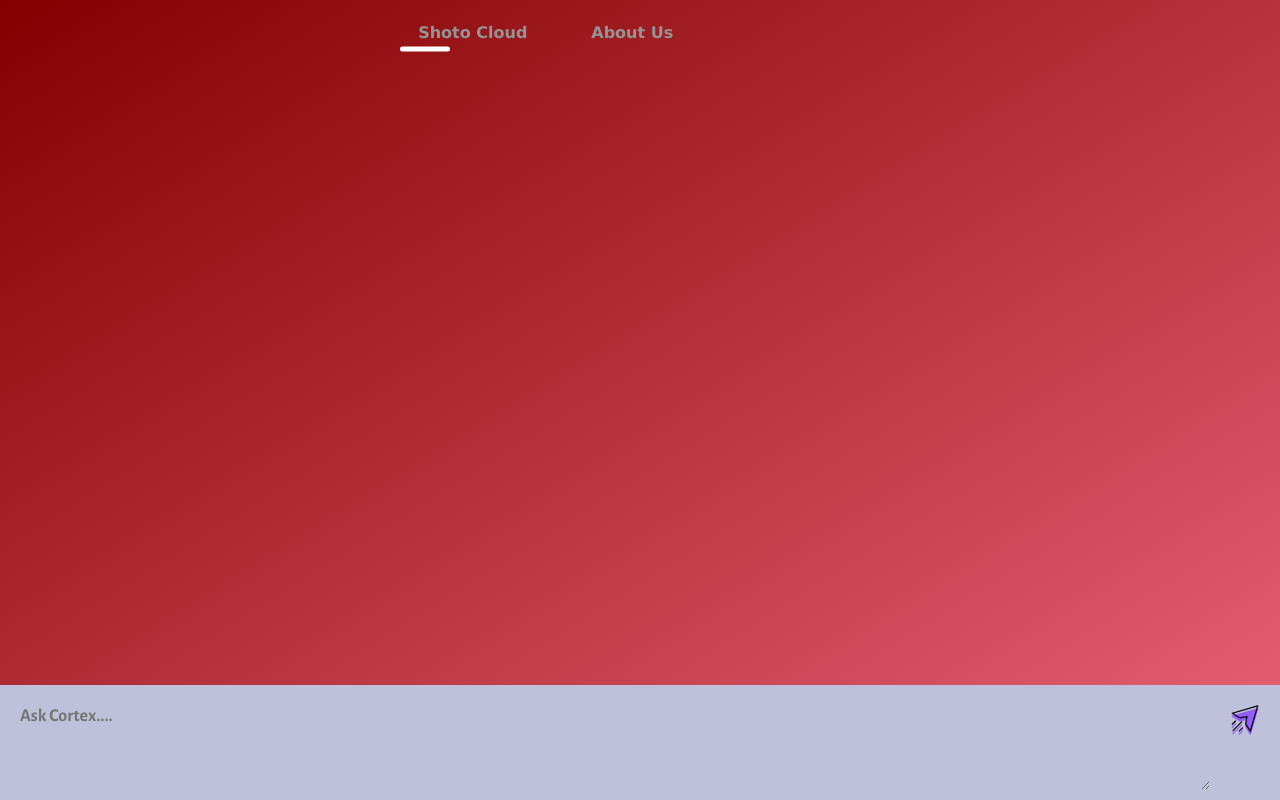
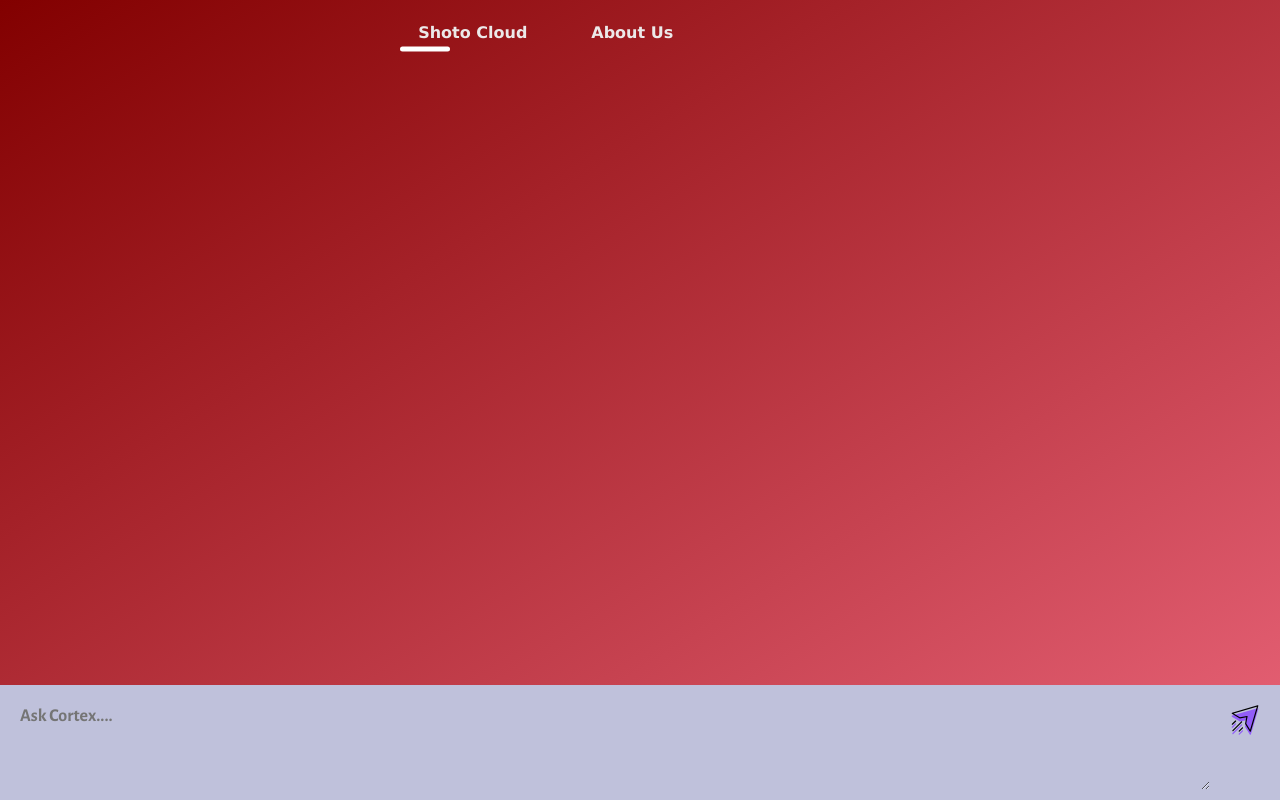
Before and after one commit to hashincludeaayush/Cortex-AI---SuperCharges-Your-Search, a website built with Vite: page frontend/index.html in a window 1280 px wide. Built offline with nearby package versions, Linux system fonts and the light colour scheme.

```diff
--- a/frontend/style.css
+++ b/frontend/style.css
@@ -175,7 +175,7 @@
   width: 55.333%;
   display: table-cell;
   text-align: center;
-  color: #949494;
+  color: #ece9e9;
   text-decoration: none;
   font-family: Verdana, Geneva, Tahoma, sans-serif;
   font-weight: bold;
```
